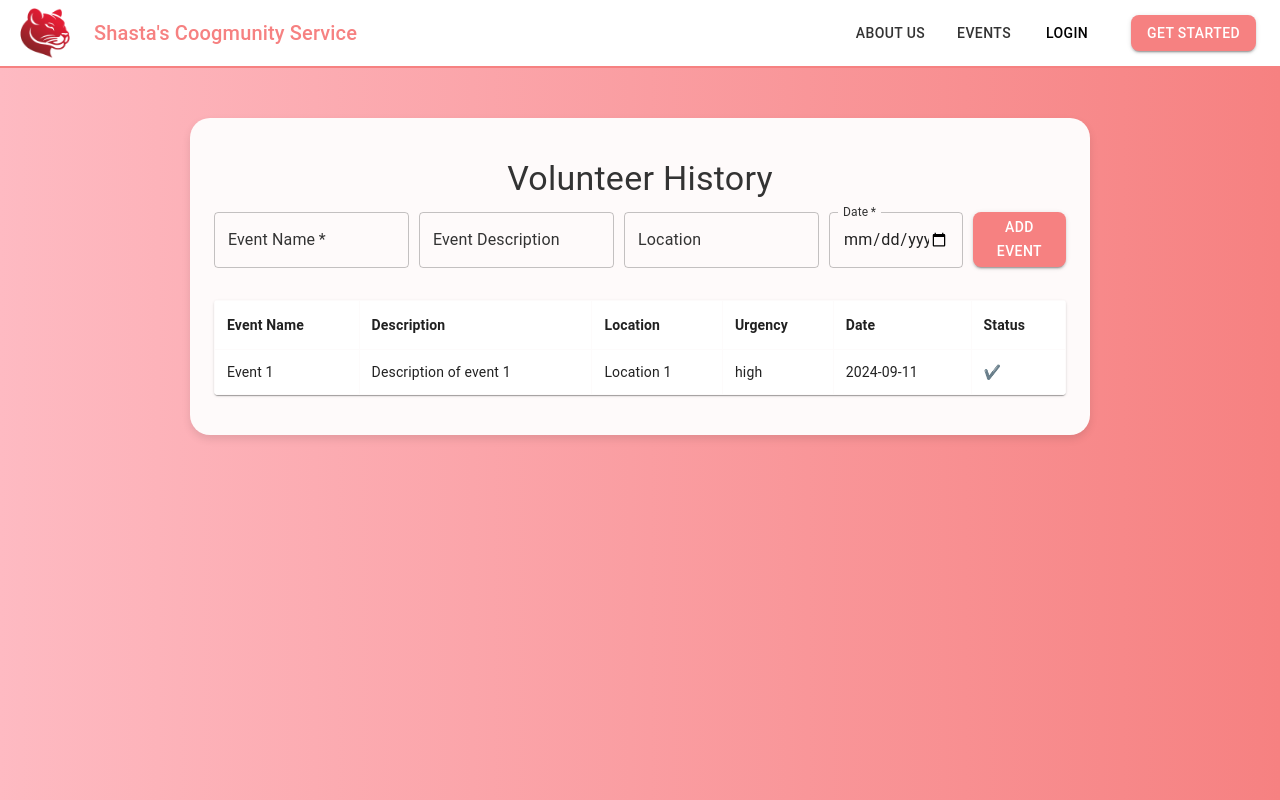
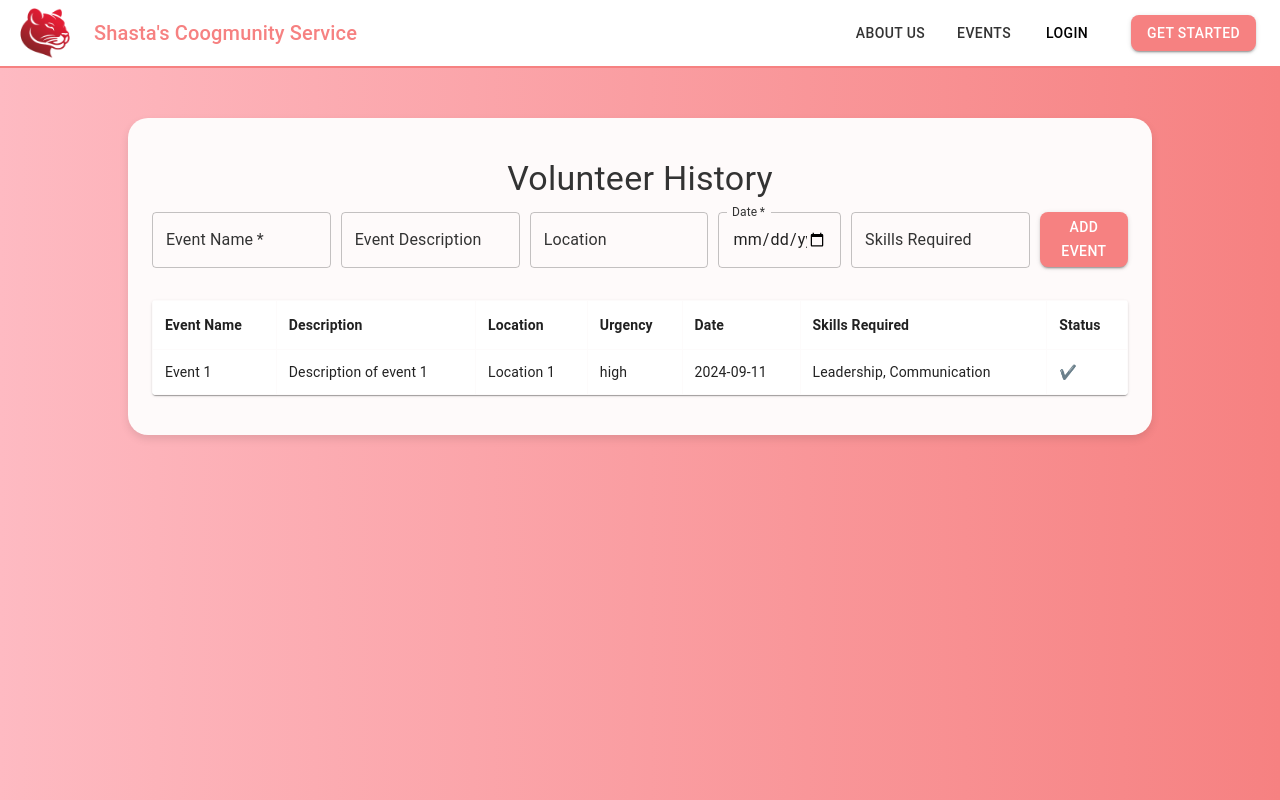
Before and after one commit to angieluvss/volunteer-fullstack, a React (Create React App) app in the folder frontend/: page /volunteer-history in a window 1280 px wide. Built offline with nearby package versions, Linux system fonts and the light colour scheme.

Commit message:
moving stuff in folders

```diff
--- a/frontend/src/pages/HeroPage.js
+++ b/frontend/src/pages/HeroPage.js
@@ -1,4 +1,3 @@
-// src/pages/HeroPage.js
 import React from 'react';
 import { Typography, Box, Button } from '@mui/material';
 import NavBar from '../components/NavigationBar'; // Import the reusable NavBar component
@@ -10,11 +9,15 @@ function HeroPage() {
       <NavBar />  {/* Include the NavBar on the page */}
 
       {/* Hero Section */}
-      <Box sx={{ textAlign: 'center', padding: '2rem', backgroundImage: 'linear-gradient(to right, #febac2, #f68181)' }}>
-        <Typography variant="h2" color="secondary" gutterBottom>
+      <Box sx={{
+        textAlign: 'center',
+        padding: '2rem',
+        backgroundColor: '#ffffff'  // Change background to white
+      }}>
+        <Typography variant="h2" color="textPrimary" gutterBottom sx={{ color: '#000000' }}>
           MAKE CHANGE AT COOGS' HOUSE!
         </Typography>
-        <Typography variant="h6" color="secondary">
+        <Typography variant="h6" color="textPrimary" sx={{ color: '#000000' }}>
           Become part of the Cougar Family committed to change
         </Typography>
         <Button variant="contained" color="primary" size="large" sx={{ mt: 4 }}>
--- a/frontend/src/pages/VolunteerHistory.js
+++ b/frontend/src/pages/VolunteerHistory.js
@@ -1,8 +1,8 @@
 import React, { useState } from 'react';
-import { useNavigate } from 'react-router-dom'; // Import useNavigate from react-router-dom
-import { Container, TextField, Button, Table, TableBody, TableCell, TableContainer, TableHead, TableRow, Paper, Typography } from '@mui/material'; // Import MUI components
-import NavBar from '../components/NavigationBar'; // Import the NavBar component
-import './VolunteerHistory.css'; // Import your custom CSS file
+import { useNavigate } from 'react-router-dom';
+import { Container, TextField, Button, Table, TableBody, TableCell, TableContainer, TableHead, TableRow, Paper, Typography } from '@mui/material';
+import NavBar from '../components/NavigationBar';
+import './VolunteerHistory.css';
 
 function VolunteerHistory() {
   const navigate = useNavigate();
@@ -15,6 +15,7 @@ function VolunteerHistory() {
       location: 'Location 1',
       date: '2024-09-11',
       urgency: 'high',
+      skills: 'Leadership, Communication',
       status: 'yes'
     },
   ]);
@@ -25,6 +26,7 @@ function VolunteerHistory() {
     location: '',
     date: '',
     urgency: 'low',
+    skills: '',
     status: 'no',
   });
 
@@ -38,7 +40,7 @@ function VolunteerHistory() {
   const handleSubmit = (e) => {
     e.preventDefault();
     setEvents([...events, { ...newEvent, id: events.length + 1 }]);
-    setNewEvent({ name: '', description: '', location: '', date: '', urgency: 'low', status: 'no' });
+    setNewEvent({ name: '', description: '', location: '', date: '', urgency: 'low', skills: '', status: 'no' });
   };
 
   const handleLogout = () => {
@@ -49,24 +51,24 @@ function VolunteerHistory() {
     <div style={{
       minHeight: '100vh',
       background: 'linear-gradient(to right, #febac2, #f68181)',
-      paddingTop: '0px', // Remove extra padding or margin above the content
+      paddingTop: '0px',
       marginTop: '0px'
     }}>
       {/* Include the Navigation Bar */}
       <NavBar />
 
-      <Container className="volunteer-history-container" maxWidth="md" sx={{
+      <Container className="volunteer-history-container" maxWidth="lg" sx={{  // Changed from "md" to "lg"
         backgroundColor: '#fefafa',
         padding: '40px',
         borderRadius: '20px',
         boxShadow: '0 4px 8px rgba(0, 0, 0, 0.1)',
-        marginTop: '50px',  // Adjust margin for spacing below navbar
-        textAlign: 'center'
+        marginTop: '50px',
+        textAlign: 'center',
+        width: '80%'  // Set custom width for more control
       }}>
         <Typography variant="h4" gutterBottom>
           Volunteer History
         </Typography>
-
 
         <form onSubmit={handleSubmit} style={{ marginBottom: '2rem', display: 'flex', justifyContent: 'center', gap: '10px' }}>
           <TextField
@@ -97,6 +99,13 @@ function VolunteerHistory() {
             InputLabelProps={{ shrink: true }}
             required
           />
+          <TextField
+            label="Skills Required"
+            name="skills"
+            value={newEvent.skills}
+            onChange={handleChange}
+            placeholder="Leadership, Communication"
+          />
           <Button variant="contained" color="primary" type="submit" sx={{ height: '55px' }}>
             Add Event
           </Button>
@@ -111,6 +120,7 @@ function VolunteerHistory() {
                 <TableCell><strong>Location</strong></TableCell>
                 <TableCell><strong>Urgency</strong></TableCell>
                 <TableCell><strong>Date</strong></TableCell>
+                <TableCell><strong>Skills Required</strong></TableCell>
                 <TableCell><strong>Status</strong></TableCell>
               </TableRow>
             </TableHead>
@@ -124,6 +134,7 @@ function VolunteerHistory() {
                     {event.urgency}
                   </TableCell>
                   <TableCell>{event.date}</TableCell>
+                  <TableCell>{event.skills}</TableCell>
                   <TableCell className={event.status === 'yes' ? 'status-yes' : 'status-no'}>
                     {event.status === 'yes' ? '✔️' : '❌'}
                   </TableCell>
```
